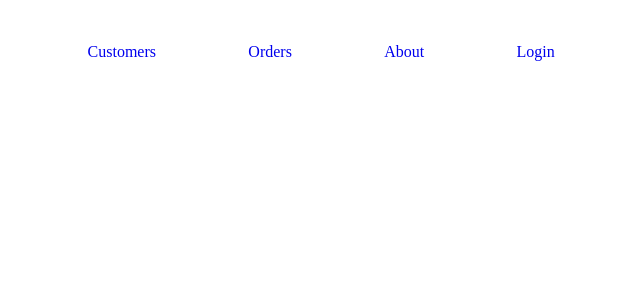
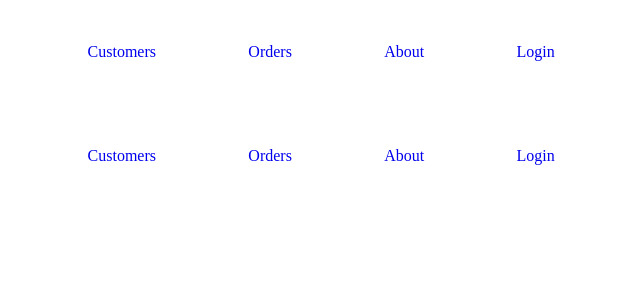
Before and after one commit to fairouzsoum/newProject, an Angular app: page /customerManger in a window 1280 px wide. Shown: the top 300 px of the page, without its empty margins (407-1047 px from the left). Built offline with nearby package versions, Linux system fonts and the light colour scheme.

Commit message:
display customers

```diff
--- a/src/app/app.component.html
+++ b/src/app/app.component.html
@@ -1 +1,2 @@
 <app-customer-manger></app-customer-manger>
+<router-outlet></router-outlet>
--- a/src/app/customer-manger/customer-manger.component.html
+++ b/src/app/customer-manger/customer-manger.component.html
@@ -1,8 +1,15 @@
 <nav class="navStyle">
-  <a [routerLink]="['customerManger']" routerLinkActive="router-link-active"
+  <a
+    [routerLink]="['customerManger']"
+    routerLinkActive="router-link-active"
+    (click)="displayCustomers()"
     >Customers</a
   >
   <a [routerLink]="['#']" routerLinkActive="router-link-active">Orders</a>
   <a [routerLink]="['#']" routerLinkActive="router-link-active">About</a>
   <a [routerLink]="['#']" routerLinkActive="router-link-active">Login</a>
 </nav>
+
+<ul>
+  <li *ngFor="let customer of customers">{{ customer.firstname }}</li>
+</ul>
--- a/src/app/customer-manger/customer-manger.component.ts
+++ b/src/app/customer-manger/customer-manger.component.ts
@@ -1,4 +1,6 @@
 import { Component, OnInit } from '@angular/core';
+import { CustomersService } from '../customers.service';
+import { IUser } from '../models/user.model';
 
 @Component({
   selector: 'app-customer-manger',
@@ -6,10 +8,19 @@ import { Component, OnInit } from '@angular/core';
   styleUrls: ['./customer-manger.component.css']
 })
 export class CustomerMangerComponent implements OnInit {
-
-  constructor() { }
-
-  ngOnInit() {
+  // tslint:disable-next-line: variable-name
+  constructor(private _serviceCustomersManger: CustomersService) {}
+  public customers;
+  public listCust: IUser[];
+  public messageError: string;
+  ngOnInit() {}
+  public displayCustomers() {
+    this.customers = this._serviceCustomersManger
+      .getCustomers()
+      .subscribe(
+        res => (this.listCust = res),
+        err => (this.messageError = err)
+      );
+    console.log(this._serviceCustomersManger.getCustomers());
   }
-
 }
--- a/src/app/customers.service.ts
+++ b/src/app/customers.service.ts
@@ -1,9 +1,19 @@
 import { Injectable } from '@angular/core';
+import { HttpClient } from '@angular/common/http';
+import { IUser } from './models/user.model';
 
 @Injectable({
   providedIn: 'root'
 })
 export class CustomersService {
-
-  constructor() { }
+  constructor(private _HTTP: HttpClient) {}
+  /* public listCust: Array<any>;
+  public messageError: string; */
+  getCustomers() {
+    return this._HTTP.get<IUser[]>('https://api.myjson.com/bins/pl056');
+    /* .subscribe(
+        res => (this.listCust = res),
+        err => (this.messageError = err)
+      ); */
+  }
 }
--- /dev/null
+++ b/src/app/models/user.model.ts
@@ -0,0 +1,6 @@
+export interface IUser {
+  firstname: string;
+  lastname: string;
+  phone: number;
+  address: string;
+}
```
Also changed, not shown: src/app/app.module.ts (+4 -9 lines).
